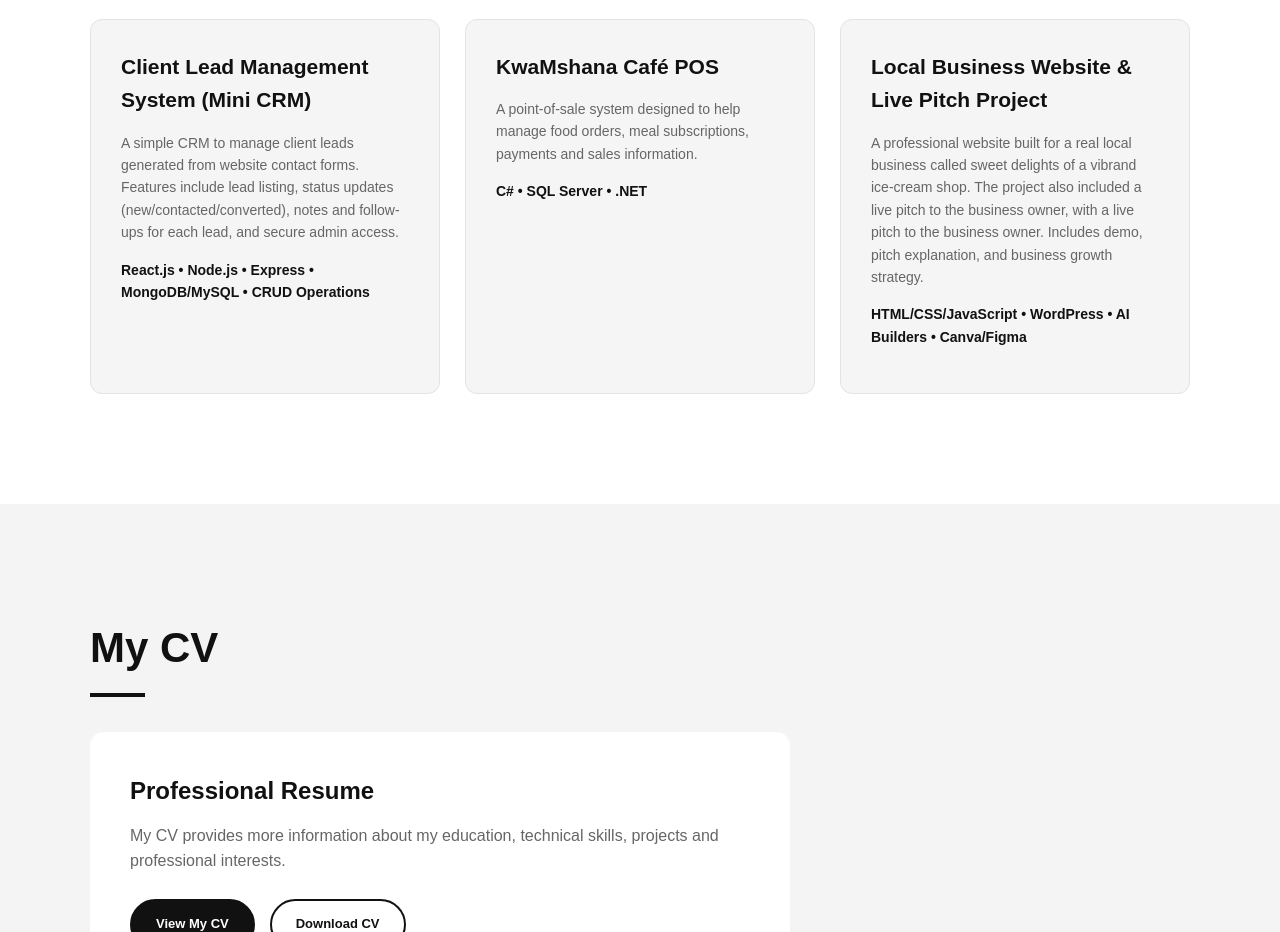
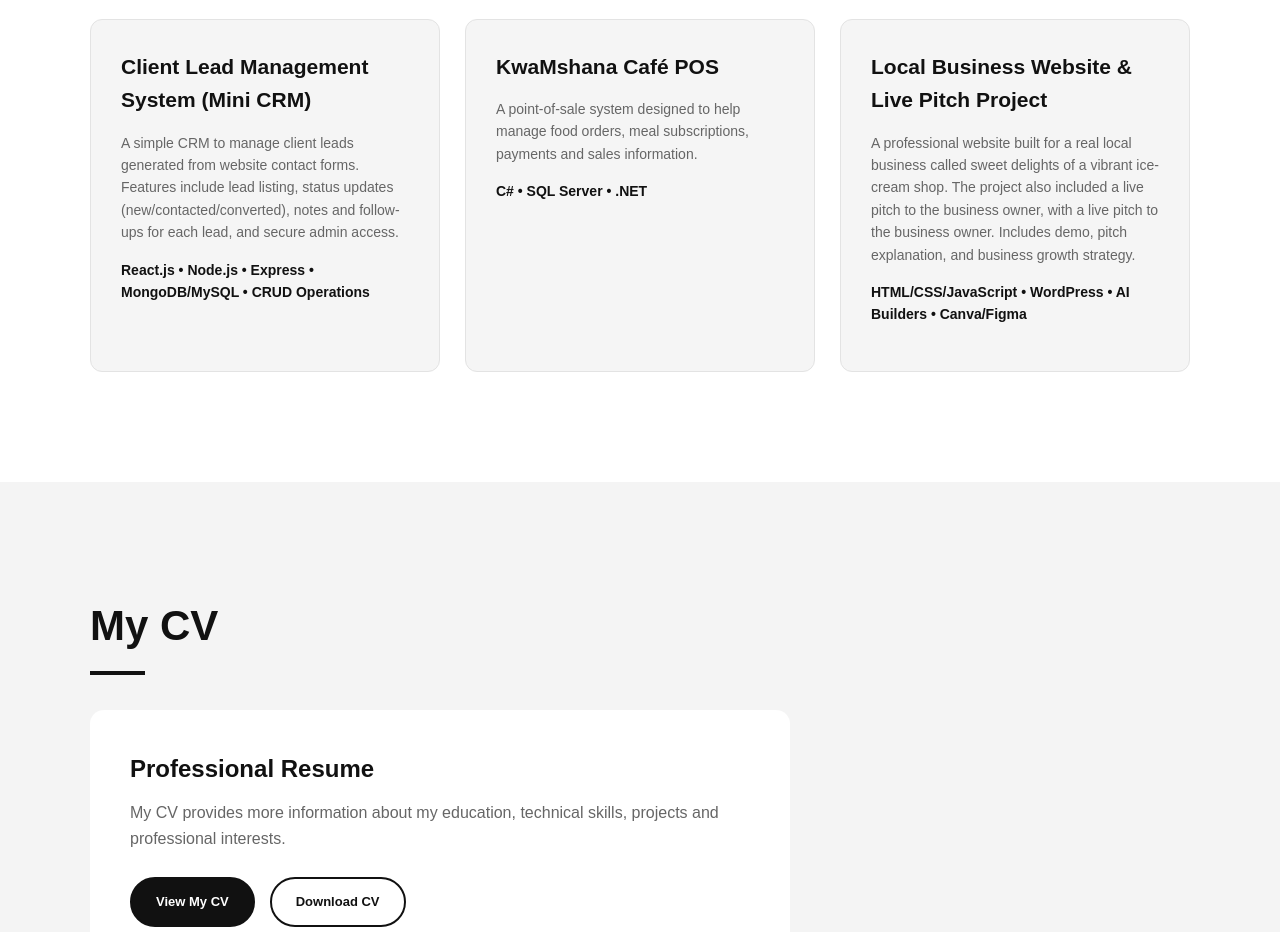
Before and after one commit to msizinzama87/-FUTURE_FS_01, a website: page index.html in a window 1280 px wide. Shown: the part 2160-3092 px from the top of the page. Drawn offline with nearby package versions, Linux system fonts and the light colour scheme.

Commit message:
Fix vibrant spelling in Sweet Delights description

```diff
--- a/index.html
+++ b/index.html
@@ -211,7 +211,7 @@
             <article class="project-card">
                 <h3>Local Business Website & Live Pitch Project</h3>
                 <p>
-                    A professional website built for a real local business called sweet delights of a vibrand ice-cream shop.
+                    A professional website built for a real local business called sweet delights of a vibrant ice-cream shop.
                     The project also included a live pitch to the business owner,
                     with a live pitch to the business owner. Includes demo,
                     pitch explanation, and business growth strategy.
```
